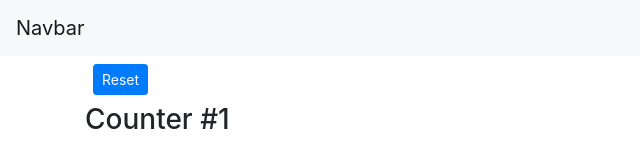
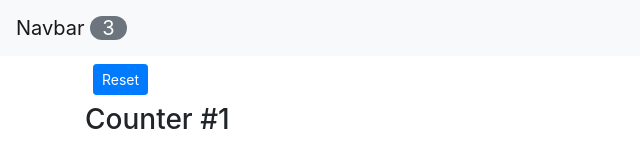
Before and after one commit to SensehacK/playgrounds, a React (Create React App) app: page / in a window 1280 px wide. Shown: the top 151 px of the page, without its empty margins (0-640 px from the left). Built offline with nearby package versions, Linux system fonts and the light colour scheme.

Commit message:
Lifting data towards App Container

```diff
--- a/src/App.js
+++ b/src/App.js
@@ -3,13 +3,56 @@
 import Counters from './component/counters'
 
 class App extends Component {
-    state = {}
+
+    state = {
+        counters: [
+            { id: 1, value: 0 },
+            { id: 2, value: 3 },
+            { id: 3, value: 2 },
+            { id: 4, value: 3 }
+        ]
+    };
+
+    resetCounters = () => {
+        const counters = this.state.counters.map(c => {
+            c.value = 0;
+            return c;
+        });
+        this.setState({ counters });
+    };
+
+    handleIncrement = counterID => {
+        // console.log(counterID);
+        const counters = [...this.state.counters];
+        const index = counters.indexOf(counterID);
+        counters[index] = { ...counterID };
+        counters[index].value++;
+        this.setState({ counters });
+        // but the setState is async so the change doesn't appear right away
+        // console.log("Printing Main counters", this.state.counters);
+    };
+
+    handleDelete = counterID => {
+        console.log("Delete func called", counterID);
+        const counters = this.state.counters.filter(c => c.id !== counterID);
+        // this.state.counters = counters; We can set state like this, React won't notice the change management like angular
+        this.setState({ counters: counters }); // Simplify setState ({counters}) As both are same, destructive construction object something
+    };
+
+
     render() {
         return (
             <React.Fragment>
-                <NavBar />
+                <NavBar
+                    totalCounters={this.state.counters.filter(c => c.value > 0).length}
+                />
                 <main className="container">
-                    <Counters />
+                    <Counters
+                        counters={this.state.counters}
+                        onReset={this.resetCounters}
+                        onIncrement={this.handleIncrement}
+                        onDelete={this.handleDelete}
+                    />
                 </main>
             </React.Fragment>
         );
--- a/src/component/counters.jsx
+++ b/src/component/counters.jsx
@@ -2,57 +2,23 @@
 import SingularCounter from "./singularCounter";
 
 class Counters extends Component {
-  state = {
-    counters: [
-      { id: 1, value: 0 },
-      { id: 2, value: 3 },
-      { id: 3, value: 2 },
-      { id: 4, value: 3 }
-    ]
-  };
-
-  resetCounters = () => {
-    const counters = this.state.counters.map(c => {
-      c.value = 0;
-      return c;
-    });
-    this.setState({ counters });
-  };
-
-  handleIncrement = counterID => {
-    // console.log(counterID);
-    const counters = [...this.state.counters];
-    const index = counters.indexOf(counterID);
-    counters[index] = { ...counterID };
-    counters[index].value++;
-    this.setState({ counters });
-    // but the setState is async so the change doesn't appear right away
-    console.log("Printing Main counters", this.state.counters);
-  };
-
-  handleDelete = counterID => {
-    console.log("Delete func called", counterID);
-    const counters = this.state.counters.filter(c => c.id !== counterID);
-    // this.state.counters = counters; We can set state like this, React won't notice the change management like angular
-    this.setState({ counters: counters }); // Simplify setState ({counters}) As both are same, destructive construction object something
-  };
-
   render() {
     // When the state is changed render Method is called again & so the updated state could be printed
-    console.log(" Counters printing in render component", this.state.counters);
+    // console.log(" Counters printing in render component", this.state.counters);
     return (
       <div>
+        {/* onReset={this.resetCounters} onIncrement={this.handleIncrement} onDelete={this.handleDelete} */}
         <button
-          onClick={this.resetCounters}
+          onClick={this.props.onReset}
           className="btn btn-primary btn-sm m-2"
         >
           Reset
         </button>
-        {this.state.counters.map(counter => (
+        {this.props.counters.map(counter => (
           <SingularCounter
             key={counter.id}
-            onIncrement={this.handleIncrement}
-            onDelete={this.handleDelete}
+            onIncrement={this.props.onIncrement}
+            onDelete={this.props.onDelete}
             counter={counter}
             // id={counter.id}
           />
--- a/src/component/navbar.jsx
+++ b/src/component/navbar.jsx
@@ -5,7 +5,10 @@
     return (
       <nav className="navbar navbar-light bg-light">
         <a className="navbar-brand" href="#">
-          Navbar
+          Navbar{" "}
+          <span className="badbe badge-pill badge-secondary">
+            {this.props.totalCounters}
+          </span>
         </a>
       </nav>
     );
```
